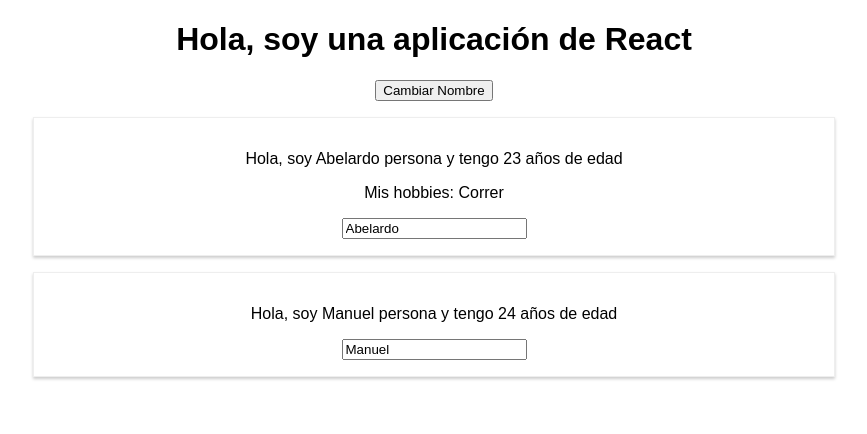
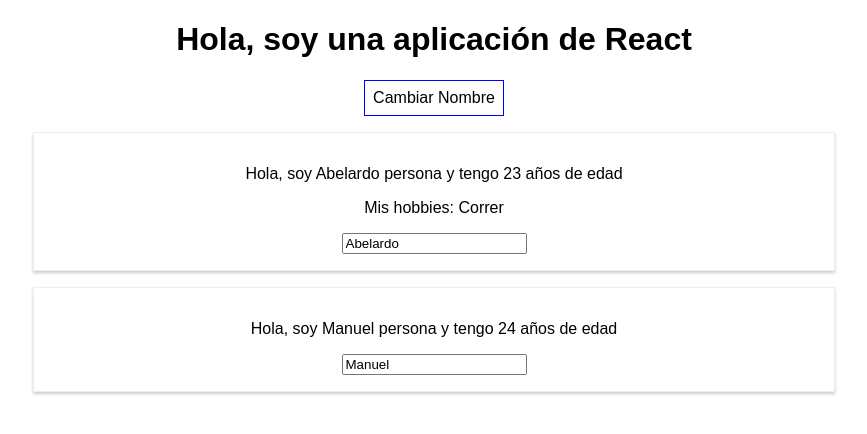
Before and after one commit to AbelardoRivas/react_app, a React (Create React App) app: page / in a window 1280 px wide. Shown: the top 434 px of the page, without its empty margins (206-1073 px from the left). Built offline with nearby package versions, Linux system fonts and the light colour scheme.

Commit message:
aplicando más estilos css

```diff
--- a/src/App.css
+++ b/src/App.css
@@ -1,3 +1,11 @@
 .App {
   text-align: center;
 }
+
+.boton {
+  background-color: white;
+  font: inherit;
+  border: 1px solid blue;
+  padding: 8px;
+  cursor: pointer;
+}
--- a/src/App.js
+++ b/src/App.js
@@ -32,7 +32,7 @@ class App extends Component {
     return (
       <div className="App">
         <h1>Hola, soy una aplicación de React</h1>
-        <button onClick={this.cambiarValorHandler.bind(this, '¡Abelardo!')}>Cambiar Nombre</button>
+        <button onClick={this.cambiarValorHandler.bind(this, '¡Abelardo!')} className="boton">Cambiar Nombre</button>
         <Persona
           nombre={this.state.array_de_personas[0].nombre}
           edad={this.state.array_de_personas[0].edad}
```
